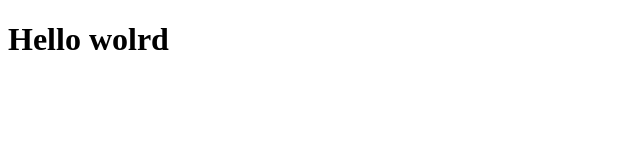
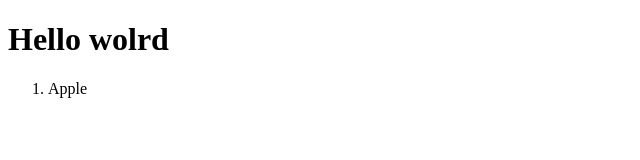
Before and after one commit to mmsoni22/Experiment, a plain HTML site: page index.html in a window 1280 px wide. Shown: the full height of the page, 0-640 px from the left. Drawn offline with Linux system fonts and the light colour scheme.

Commit message:
Third commit

```diff
--- a/index.html
+++ b/index.html
@@ -8,5 +8,7 @@
 
   <body>
     <h1>Hello wolrd</h1>
+    <ol>
+    <li>Apple</li></ol>
   </body>
 </html>
```
